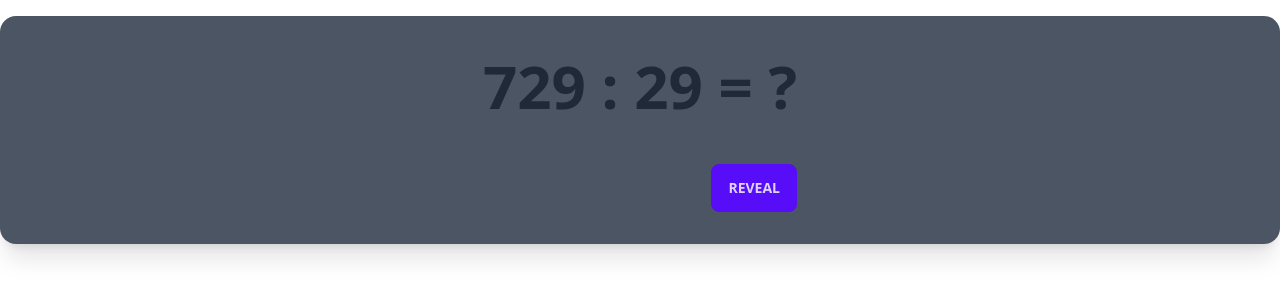
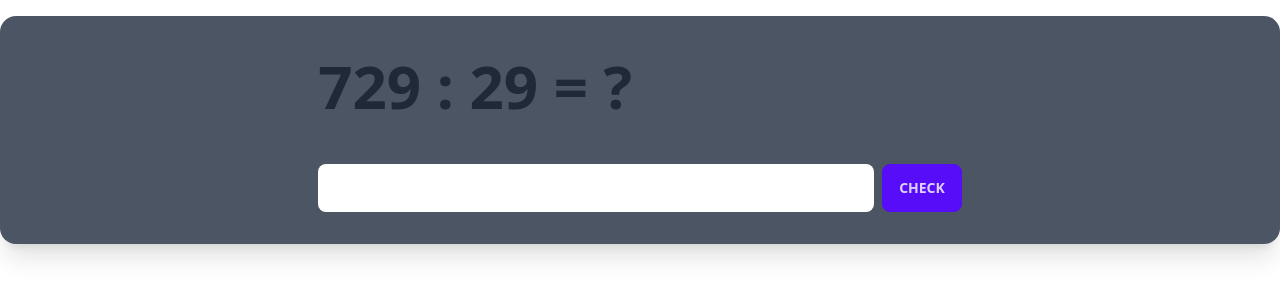
Before and after one commit to koljapluemer/currency-conversion-practice, a Vue app: page / in a window 1280 px wide. Shown: the top 300 px of the page. Built offline with nearby package versions, Linux system fonts and the light colour scheme.

Commit message:
add input field

```diff
--- a/src/App.vue
+++ b/src/App.vue
@@ -4,6 +4,7 @@ import { ref } from "vue";
 
 let dividend = ref(0);
 let divisor = ref(29);
+let guess = ref(0);
 let unitsPracticedToday = 0;
 let unitsPracticedYesterday = 0;
 
@@ -77,12 +78,13 @@ function generateRandomExercise() {
         </p>
       </div>
       <div class="card-actions justify-end mt-6 pt-2">
+      <input type="number" class="input p2 text-4xl" v-bind="guess">
         <button
           class="btn btn-primary"
           @click="isRevealed = true"
           v-if="!isRevealed"
         >
-          Reveal
+          Check
         </button>
         <button class="btn btn-primary" @click="generateRandomExercise" v-else>
           Next Exercise
```
